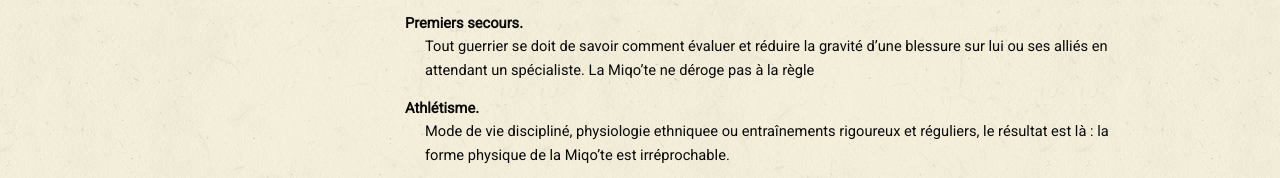
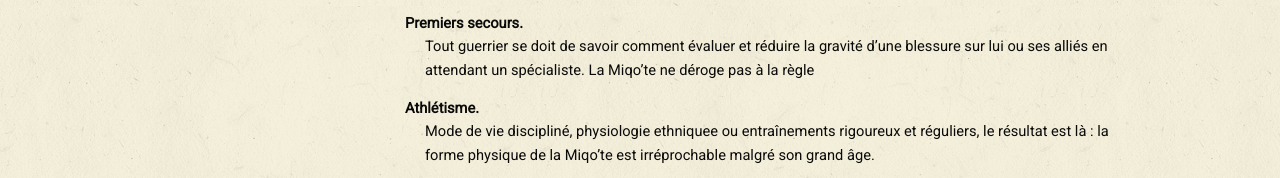
Before and after one commit to SirConference/iashta, a plain HTML site: page index.html in a window 1280 px wide. Shown: the part 2694-2872 px from the top of the page. Drawn offline with Linux system fonts and the light colour scheme.

Commit message:
Update index.html

```diff
--- a/index.html
+++ b/index.html
@@ -186,7 +186,7 @@
                         <li>
                             Athlétisme.
                             <ul class="inside-carac">
-                                <li>Mode de vie discipliné, physiologie ethniquee ou entraînements rigoureux et réguliers, le résultat est là : la forme physique de la Miqo’te est irréprochable.</li>
+                                <li>Mode de vie discipliné, physiologie ethniquee ou entraînements rigoureux et réguliers, le résultat est là : la forme physique de la Miqo’te est irréprochable malgré son grand âge.</li>
                             </ul>
                         </li>
                         <li>
```
